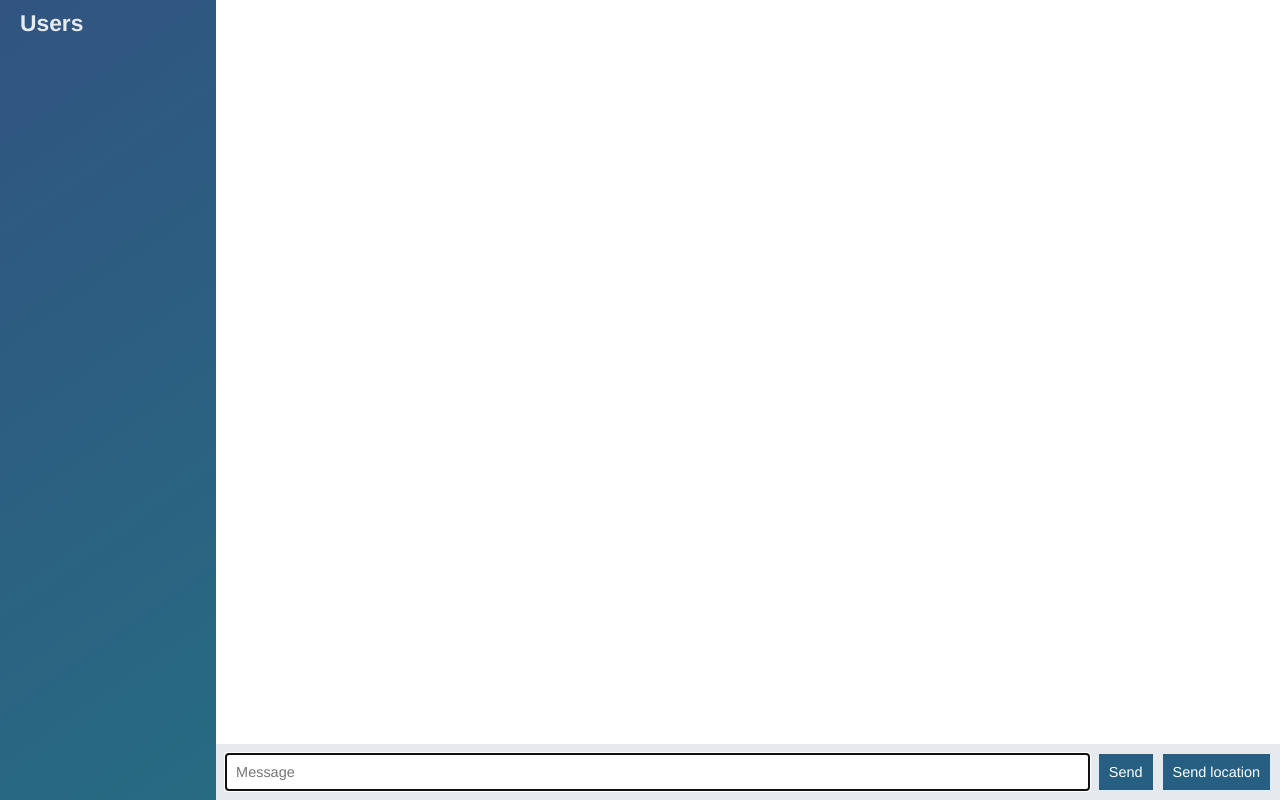
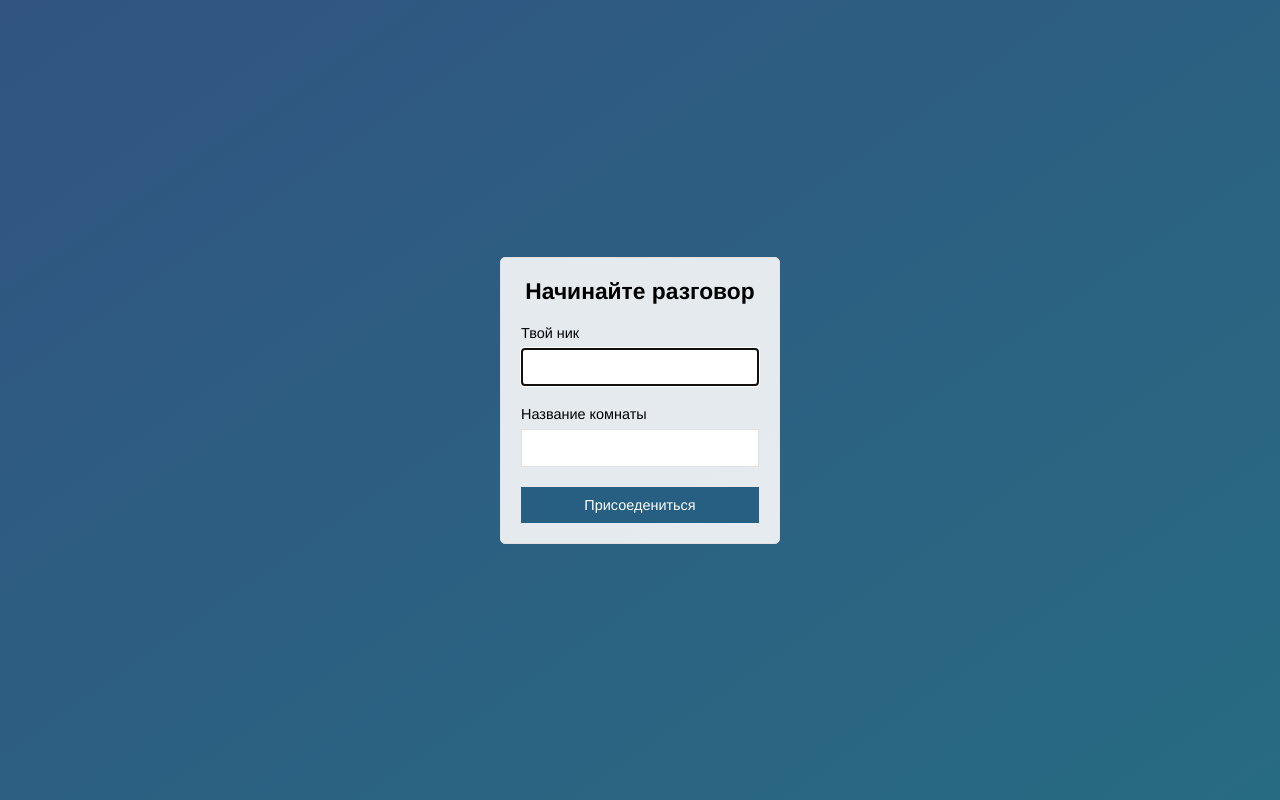
Before and after one commit to Puwka/node-websockets, a website: page client/index.html in a window 1280 px wide. Drawn offline with nearby package versions, Linux system fonts and the light colour scheme; no server answers.

Commit message:
login form

```diff
--- a/client/css/style.css
+++ b/client/css/style.css
@@ -58,7 +58,7 @@
     border-radius: 5px;
     padding: 0px 20px;
     margin: 20px;
-    width: 230px;
+    width: 280px;
   }
 
   .form-field {
--- a/client/index.html
+++ b/client/index.html
@@ -4,33 +4,32 @@
     <meta charset="UTF-8">
     <meta name="viewport" content="width=device-width, initial-scale=1.0">
     <meta http-equiv="X-UA-Compatible" content="ie=edge">
+    <link rel="icon"
+        type="image/png"
+        href="./static/favicon.png">
     <link rel="stylesheet" href="./css/style.css">
-    <title>Puwka chat</title>
+    <title>Join | Puwka chat</title>
 </head>
-<body class="chat">
-
-    <div class="chat__sidebar">
-        <h3>Users</h3>
-        <div id="users"></div>
+<body class="centered-form">
+    <div class="centered-form__form">
+        <form action="/chat.html">
+            <div class="form-field">
+                <h3>Начинайте разговор</h3>
+            </div>
+            <div class="form-field">
+                <label for="">Твой ник</label>
+                <input type="text" name="name" autofocus>
+            </div>
+            <div class="form-field">
+                <label for="">Название комнаты</label>
+                <input type="text" name="room">
+            </div>
+            <div class="form-field">
+                <button>
+                    Присоедениться
+                </button>
+            </div>
+        </form>
     </div>
-
-    <div class="chat__main">
-        <ol id="messages" class="chat__messages"></ol>
-
-        <div class="chat__footer">
-            <form action="" id="message__form">
-                <input
-                    type="text"
-                    name="message"
-                    placeholder="Message"
-                    autocomplete="off"
-                    autofocus/>
-                <button>Send</button>
-            </form>
-            <button id="send-location">Send location</button>
-        </div>
-    </div>
-    <script src="/socket.io/socket.io.js"></script>
-    <script src="/js/index.js"></script>
 </body>
 </html>
```
Also changed, not shown: client/chat.html (added, +39 -0 lines), client/js/chat.js (renamed from client/js/index.js), client/static/favicon.png (added).
